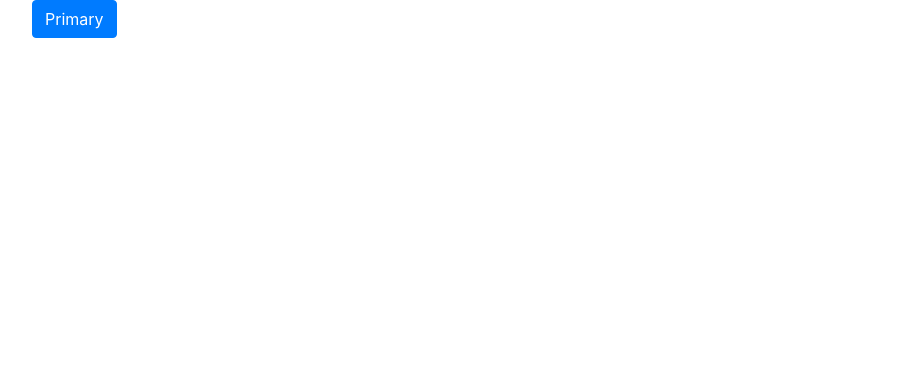
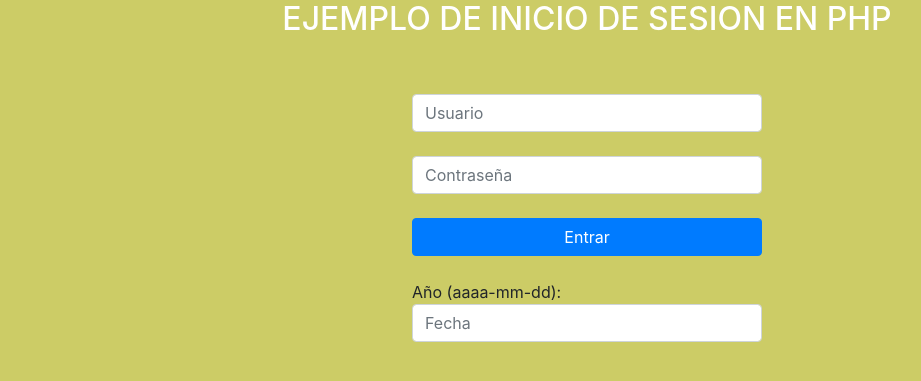
Before and after one commit to steven0092/TrivialDJS, a PHP site: page / in a window 1280 px wide. Shown: the top 381 px of the page, without its empty margins (53-974 px from the left). Run offline with PHP 8.4, Linux system fonts and the light colour scheme; some libraries are stand-ins or nearby versions.

Commit message:
El usuario, contraseña, fecha contruido

```diff
--- a/index.php
+++ b/index.php
@@ -7,23 +7,45 @@
         <title>Prueba de Php con Bootstrap</title>
         <link href="css/bootstrap.min.css" rel="stylesheet" type="text/css"/>
     </head>
-    <body>
+    <body style="background-color:  #cccc66">
         <div class="container">
             <div class="row">
+                <div class="col-12">
+                    <h2 class="text-center" style="color:white;">EJEMPLO DE INICIO DE SESION EN PHP</h2>
+
+                </div>
+                 </div>
+
+
+                <div class="row">
                 <div class="col-4">
-                    <button id="boton1" type="button" class="btn btn-primary">Primary</button>
                 </div>
                 <div class="col-4">
-                    <input id ="cajaNombre" name="usuario_nombre" type="text" placeholder="Usuario">
-                <div class="col-4"></div>
+                    <br/>
+                    <br/>
+                    <form action="index2.php">
+                        <input id ="cajaNombre " class="form-control" type="text" placeholder="Usuario" required="required">
+                         <br/>
+                        <input id ="cajaPassword" class="form-control" type="text" placeholder="Contraseña"  required="required">
+                         <br>
+                         <button id="boton1"  class="btn btn-primary btn-block" type="submit">Entrar</button>
+                         <br>
+                         <p>
+                           Año (aaaa-mm-dd):
+                           <input class="form-control" data-validation = "date" data-validation-format = "yyyy-mm-dd" placeholder="Fecha" >
+                         </p>
+                     </form>
+                      </div>
+                 <div class="col-4"></div>
                 </div>
             </div>
-        </div>
+
         <?php
         // put your code here
         ?>
     </body>
     <script src="js/jquery-3.3.1.min.js" type="text/javascript"></script>
+    <script src = "//cdnjs.cloudflare.com/ajax/libs/jquery-form-validator/2.3.26/jquery.form-validator.min.js" ></ script>
 
     <script>
         //document ready se ejecuta cuando toda la pagina se ha cargado correctamente
@@ -31,12 +53,16 @@
             $('#cajaNombre').hide();
         });
 
+        $.validate({
+            lang: 'es'
+        });
 
-        $('#boton1').click(function(){
+
+             $('#boton1').click(function(){
             console.log("aqui si que llega");
              $('#cajaNombre').show(2000);
-             $('#nombre').val("why you running!");//se puede ejecutar asi y como abajo es mas sencilla esta con id="nombre")
-             $('input[name=usuario_nombre]').val ("why you running?22");//se puede ejecutar asi y como el de arriba es mas sencilla el de arriba con id="nombre" este en vez de id y con el name="usuario_nombre"
+//             $('#nombre').val("why you running!");//se puede ejecutar asi y como abajo es mas sencilla esta con id="nombre")
+//             $('input[name=usuario_nombre]').val ("why you running?22");//se puede ejecutar asi y como el de arriba es mas sencilla el de arriba con id="nombre" este en vez de id y con el name="usuario_nombre"
 
         });
 
```
